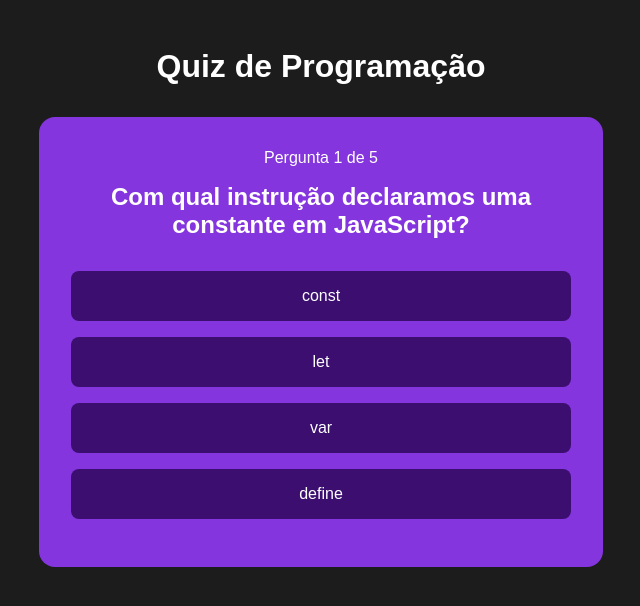
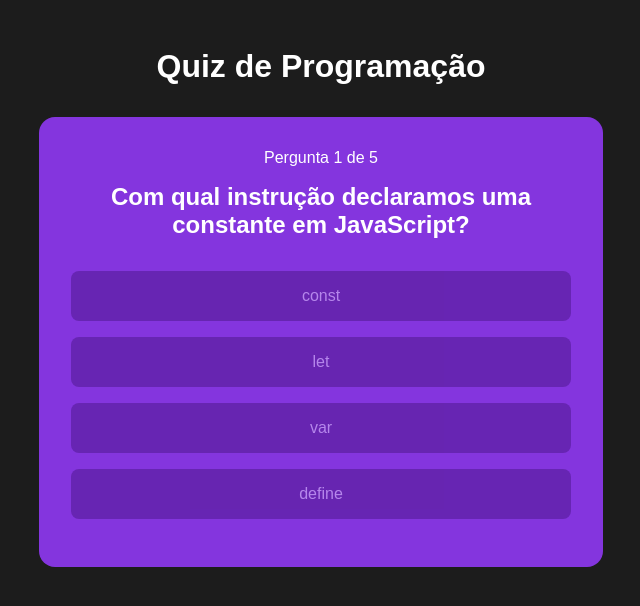
Before and after one commit to adoniranfranceh/QuizApp, a React (Vite) app: page / in a window 1280 px wide. Both pictures are taken after a click on the button "Iniciar". Shown: the top 606 px of the page, without its empty margins (319-959 px from the left). Built offline with nearby package versions, Linux system fonts and the light colour scheme.

Commit message:
Refatora componente Option

```diff
--- a/src/components/Option.jsx
+++ b/src/components/Option.jsx
@@ -7,10 +7,10 @@
   const [quizStage, dispath] = useContext(QuizContext);
 
   return (
-    <div className="option"
+    <div
       className={`option ${
-        quizStage.answerSelected && option === answer ? 'correct' : ''}
-      ${quizStage.answerSelected && option !== answer ? 'wrong' : ''} `}
+        quizStage.answerSelected && option === answer ? 'correct' : 'wrong'}
+       `}
       onClick={() => selectOption()}>
       <p>{option}</p>
     </div>
```
